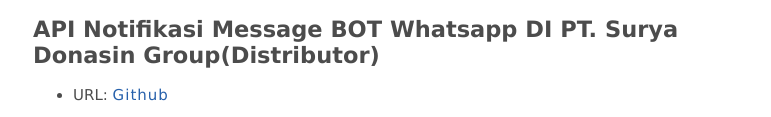
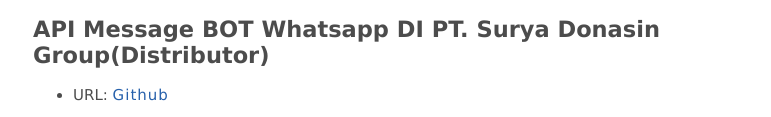
Before and after one commit to denihida1216/denihida1216.github.io, a plain HTML site: page portofolio/index.html in a window 1280 px wide. Shown: the part 1222-1339 px from the top of the page, without its empty margins (509-1280 px from the left). Drawn offline with Linux system fonts and the light colour scheme; some packages are replaced by stand-ins of ours.

Commit message:
update portofolio wabot

```diff
--- a/portofolio/index.html
+++ b/portofolio/index.html
@@ -157,7 +157,7 @@
               </p>
             </div>
             <div id="portofolio11">
-              <h2 id="wabot1">API Notifikasi Message BOT Whatsapp DI PT. Surya Donasin Group(Distributor)
+              <h2 id="wabot1">API Message BOT Whatsapp DI PT. Surya Donasin Group(Distributor)
               </h2>
               <ul>
                 <li>URL: <a href="https://github.com/denihida1216">Github</a></li>
```
